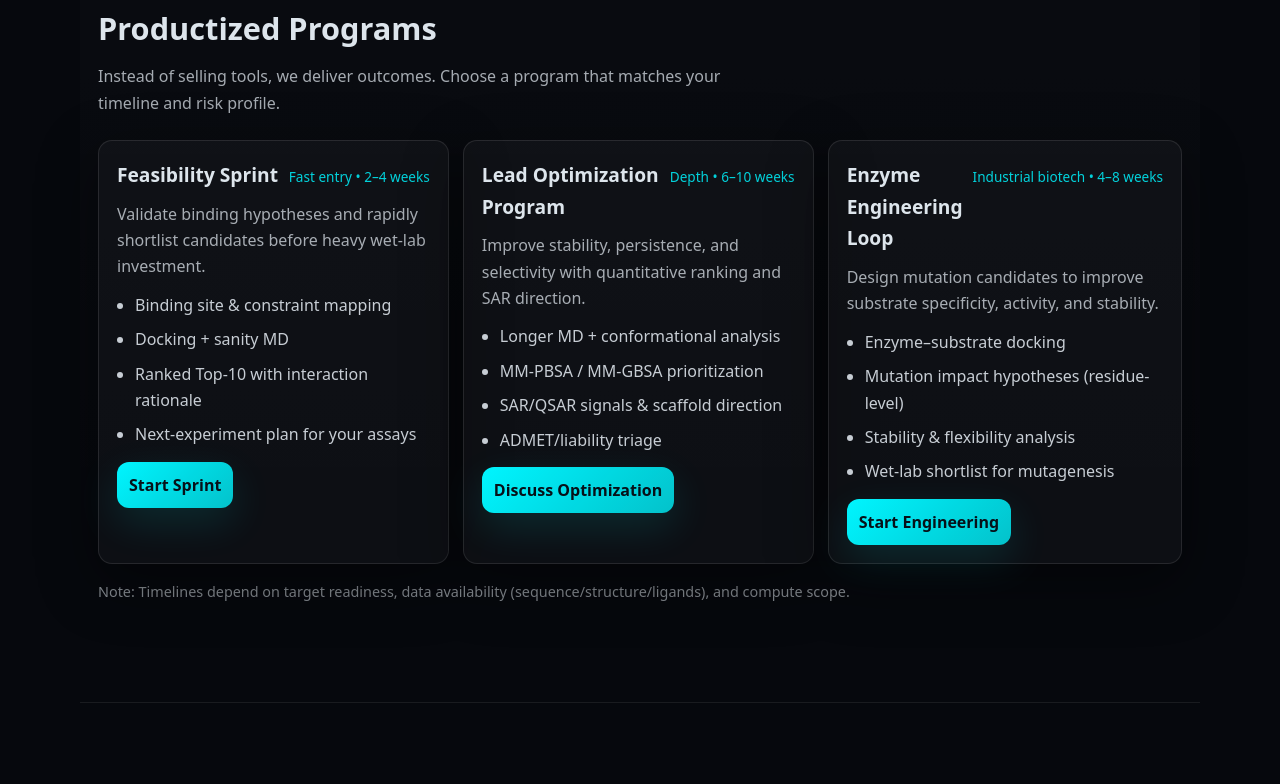
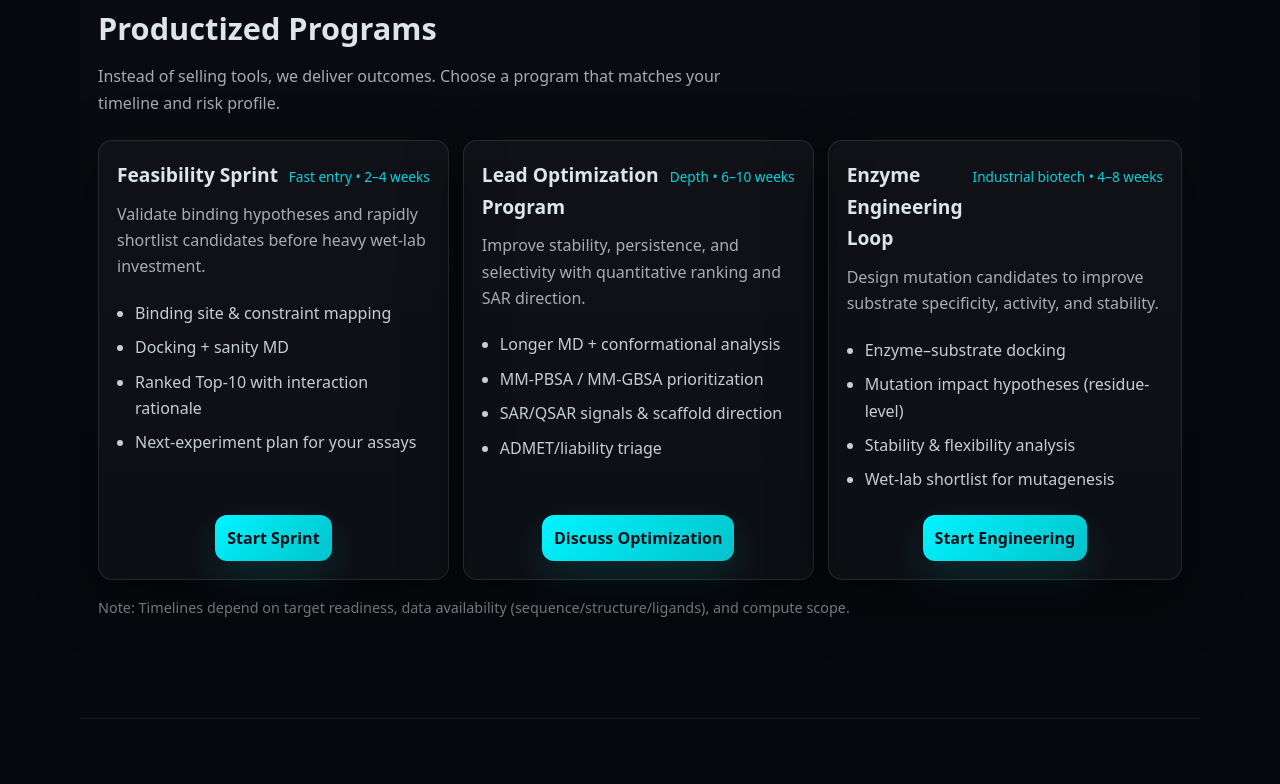
Before and after one commit to tusharRG-arch/DockGenix, a plain HTML site: page index.html in a window 1280 px wide. Shown: the part 1680-2464 px from the top of the page. Drawn offline with Linux system fonts and the light colour scheme.

Commit message:
Update styles.css

```diff
--- a/styles.css
+++ b/styles.css
@@ -687,7 +687,7 @@ body{
   font-weight: 800;
 }
 
-add at last of style css
+
 /* ===== Align offer buttons bottom-center ===== */
 
 .offer {
```
